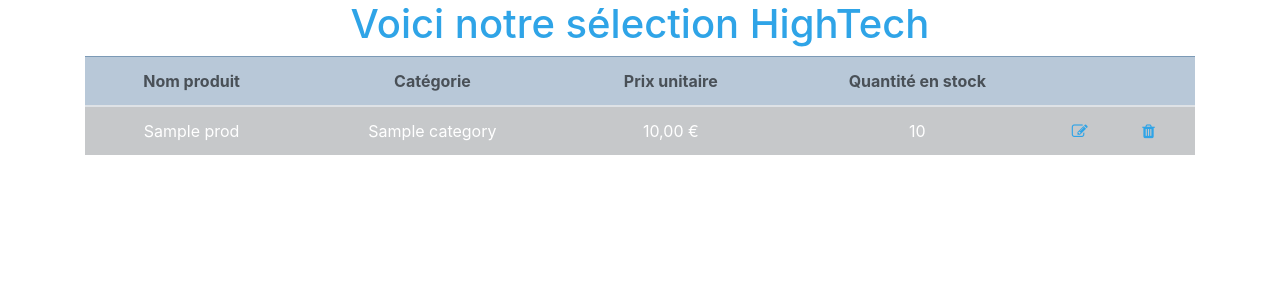
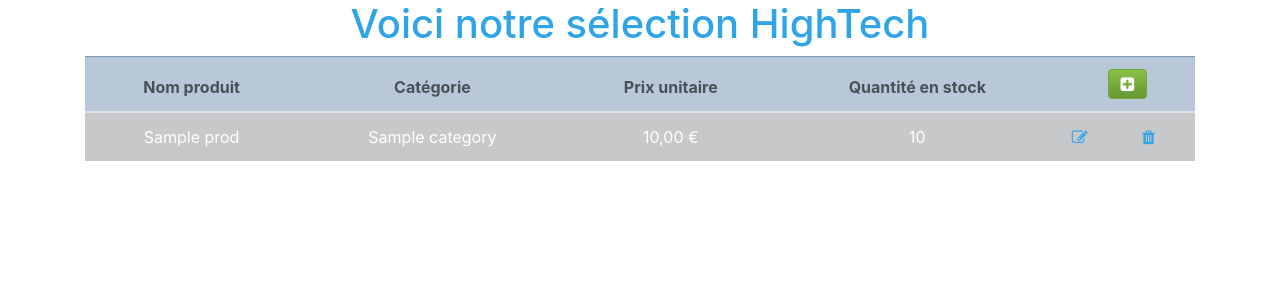
Before and after one commit to patboost/afpa_store, a Symfony app: template templates/store/index.html.twig in a window 1280 px wide. Shown: the part 56-356 px from the top of the page. Run offline with Twig, Linux system fonts and the light colour scheme; the template is opened without the code that fills it: most values are stand-ins (such as "Sample title", 1, 10 or a date in 2020); some libraries are stand-ins or nearby versions.

Commit message:
Page Produits => Btn '+' + Route 'new-prod' dans storeController

```diff
--- a/src/Controller/StoreController.php
+++ b/src/Controller/StoreController.php
@@ -40,8 +40,9 @@ class StoreController extends AbstractController
 
     /**
      * @Route ("/store/edit/{id}", name="edit_prod")
+     * @Route("/store/new", name="new_prod")
      */
-    public function editProduct(Product $product){
+    public function editProduct(Product $product=null){
         return $this->render('store/edit_prod.html.twig');
     }
 }
--- a/templates/store/index.html.twig
+++ b/templates/store/index.html.twig
@@ -12,8 +12,7 @@
                 <th class="text-center">Catégorie</th>
                 <th class="text-center">Prix unitaire</th>
                 <th class="text-center">Quantité en stock</th>
-                <th></th>
-                <th></th>
+                <th colspan="2" class="text-center"><a href="{{ path('new_prod') }}" class="btn btn-success fa fa-plus-square"></a></th>
             </tr>
         </thead>
         <tbody>
```
